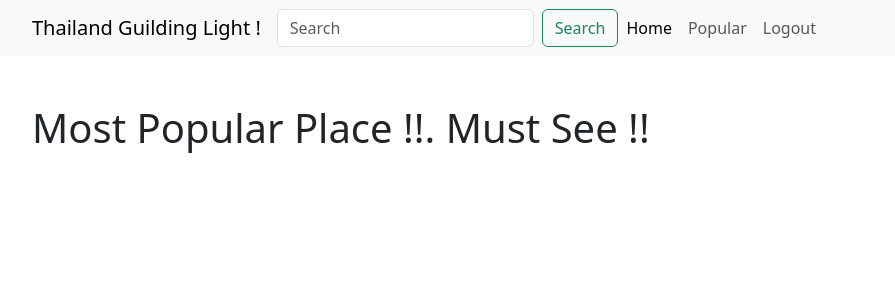
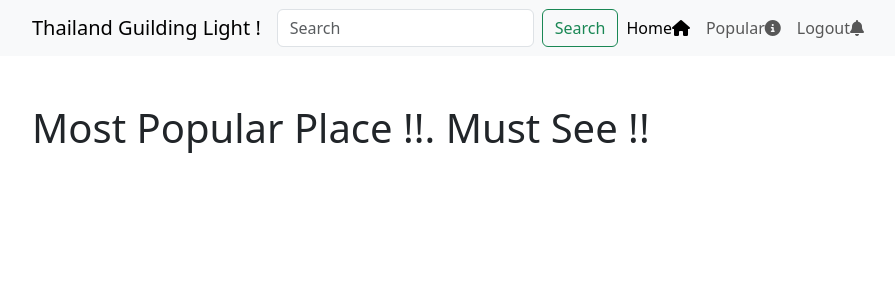
Before and after one commit to Kay13051976/Thailand-guiding-light-second, a Django app: page /popular/ in a window 1280 px wide. Shown: the top 300 px of the page, without its empty margins (50-945 px from the left). Run offline with Django 3.2, Linux system fonts and the light colour scheme; data that the repository does not hold is empty; some libraries are stand-ins or nearby versions.

Commit message:
Add icon to base.html

```diff
--- a/templates/home_app/base.html
+++ b/templates/home_app/base.html
@@ -27,13 +27,13 @@
 
             <ul class="navbar-nav me-auto mb-2 mb-lg-0">
               <li class="nav-item">
-                <a class="nav-link active" aria-current="page" href="/index">Home</a>
+                <a class="nav-link active" aria-current="page" href="/index">Home<i class="fa-solid fa-house"></i></a>
               </li>
               <li class="nav-item">
-                <a class="nav-link" href="/popular">Popular</a>
+                <a class="nav-link" href="/popular">Popular<i class="fa-solid fa-circle-info"></i></a>
               </li>
               <li class="nav-item">
-                <a class="nav-link " aria-disabled="true" href="/logout">Logout</a>
+                <a class="nav-link " aria-disabled="true" href="/logout">Logout<i class="fa-solid fa-bell"></i></a>
               </li>
             </ul>
         </div>
```
